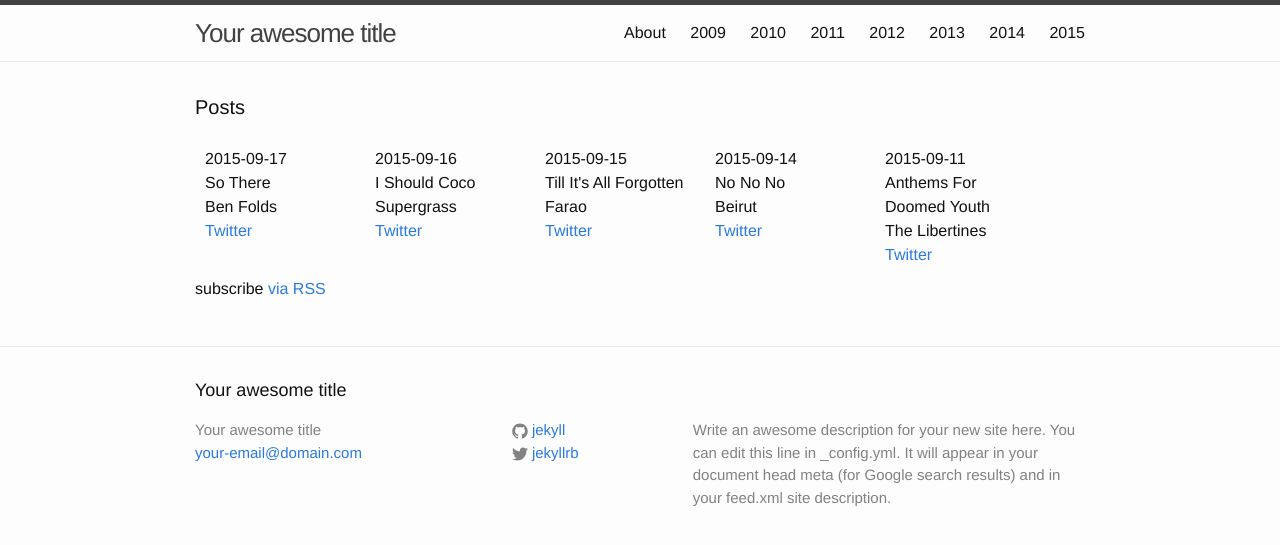
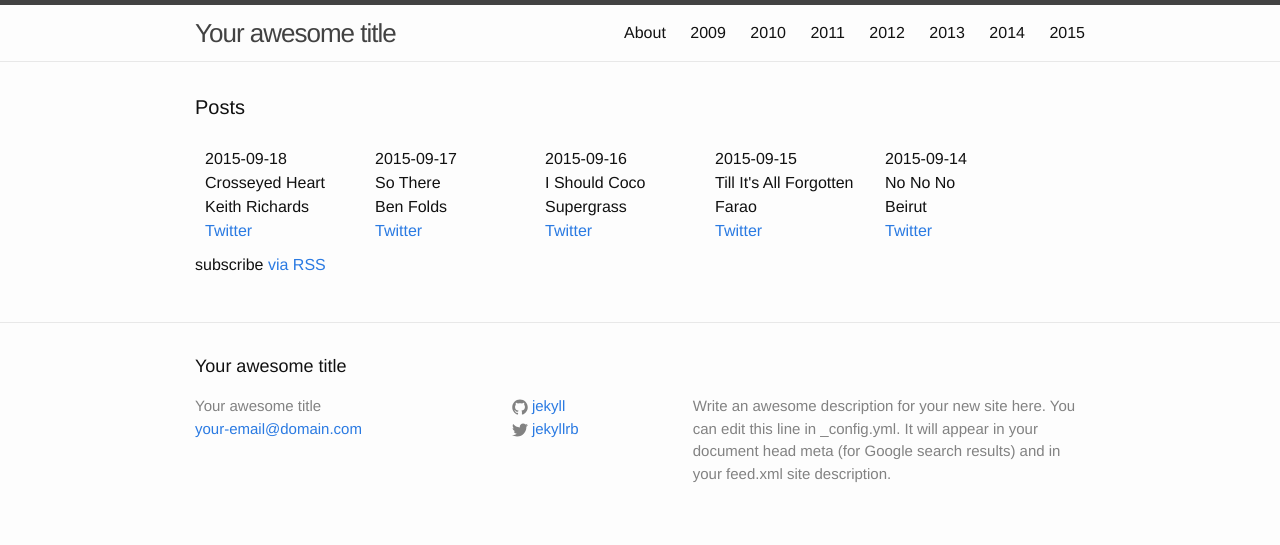
Before and after one commit to karaken12/bbc6musicaotd, a Jekyll site: the page built from site/index.html, in a window 1280 px wide. Shown: the top 545 px of the page. Built offline with Jekyll 4.4.1, drawn with Linux system fonts in a browser that asks for light colours.

Commit message:
Album for 2015-09-18.

```diff
--- a/site/_data/year/2015.yml
+++ b/site/_data/year/2015.yml
@@ -896,3 +896,8 @@
   title: So There
   twitter: https://twitter.com/BBC6Music/status/644426596678369280
   spotify-id: 0qmMv7c132Y2ZvxVEzL4pZ
+- date: 2015-09-18
+  artist: Keith Richards
+  title: Crosseyed Heart
+  twitter: https://twitter.com/BBC6Music/status/644912093158883329
+  spotify-id: 3EU0scXvJCRj2cSfEGQ0VX
```
